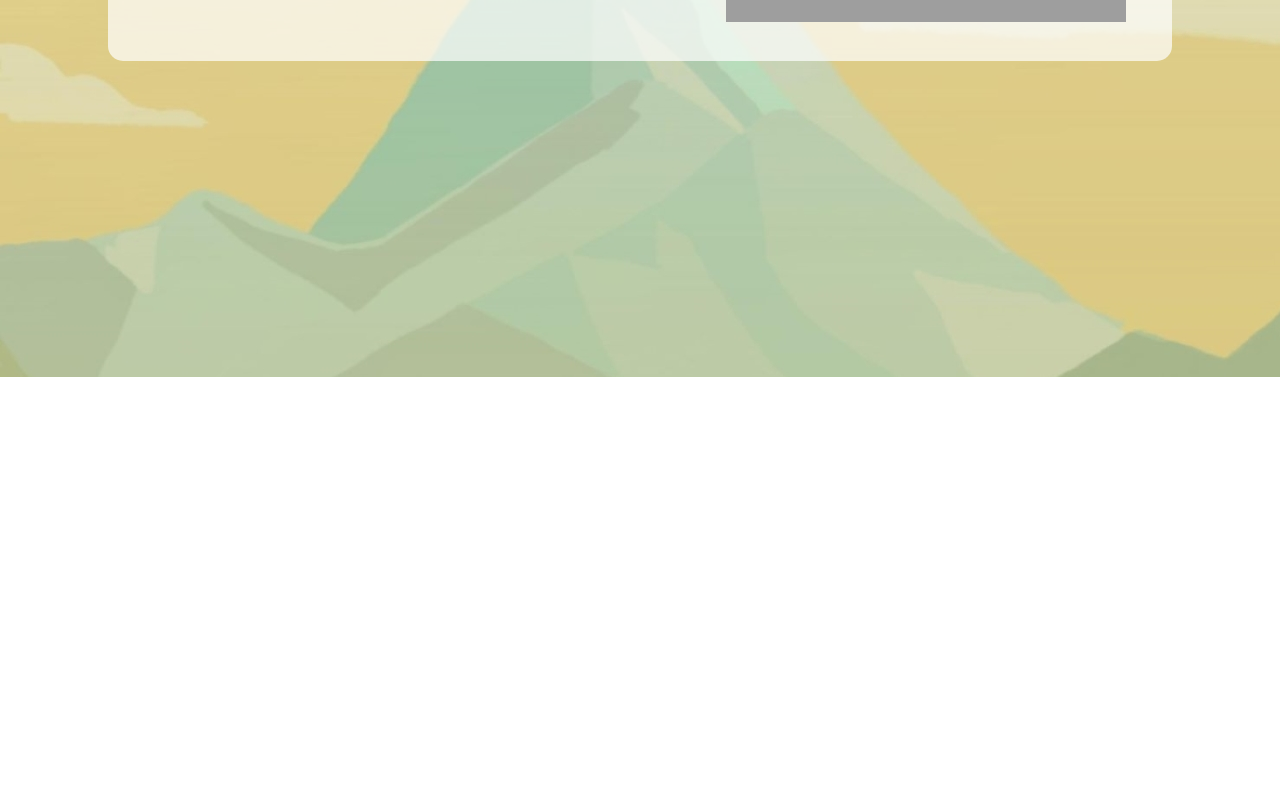
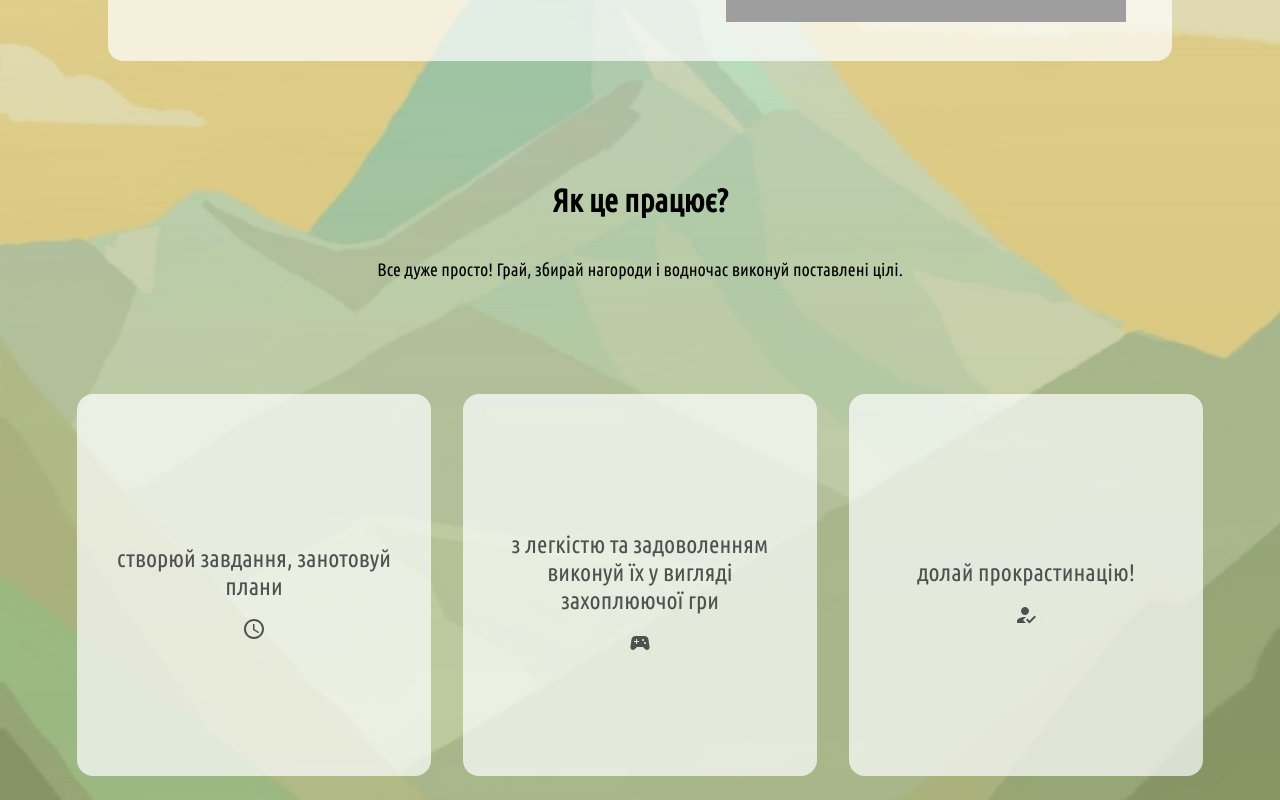
Before and after one commit to qqwz0/timesquad, a React (Create React App) app: page / in a window 1280 px wide. Shown: the part 423-1223 px from the top of the page. Before the commit the page ends 800 px from the top, so only its background shows below. Built offline with nearby package versions, Linux system fonts and the light colour scheme; grey boxes are pictures that could not be loaded.

Commit message:
added text and icons

```diff
--- a/src/App.css
+++ b/src/App.css
@@ -49,13 +49,13 @@ body {
 }
 
 .centered-arrow-container {
-	text-align: center; /* Center the content horizontally */
-	margin-top: 20px; /* Adjust the top margin as needed */
+  text-align: center;
+  margin-top: 20px;
   clear: both;
   margin: 10px auto 0;
 }
 
-.home-container{
+.home-container {
   background-color: rgba(255, 255, 255, 0.7);
   height: 100%;
   margin-top: 20px;
@@ -70,24 +70,24 @@ body {
 }
 
 .pers-image-container {
-	width: 50%; /* Adjust the width as needed */
-	float: right; /* Float the container to the right */
+  width: 50%;
+  float: right;
 }
 
 .problem-text-container {
-	width: 70%; /* Adjust the width as needed */
-  	float: left; /* Float the container to the left */
-  	padding: 20px; /* Add padding for spacing */
-  	box-sizing: border-box; /* Include padding in the width calculation */
+  width: 70%;
+  float: left;
+  padding: 20px;
+  box-sizing: border-box;
 }
 
 .problem-text-container p {
-	font-size: 16px; /* Adjust the font size */
-	line-height: 1.5; /* Adjust the line height for better readability */
+  font-size: 16px;
+  line-height: 1.5;
 }
 
 .problem-text-container button {
-	display: inline-block; /* Make the button a block element for full width */
+  display: inline-block;
   margin: 10px auto 0;
 }
 
@@ -104,10 +104,69 @@ body {
 }
 
 .home-nav h1 {
-	margin: 0; /* Remove default margin for h1 */
+  margin: 0;
 }
 
 .home-nav .account-icon {
-	font-size: 2.5rem; /* Adjust the size as needed */
+  font-size: 2.5rem;
   margin-left: auto;
 }
+
+.howitworks-section-wrapper {
+  margin-top: 5rem;
+}
+
+.howitworks-section-top p {
+  text-align: center;
+  max-width: 600px !important;
+}
+
+.howitworks-section-top h1 {
+  max-width: 700px !important;
+}
+
+.howitworks-section-top {
+  display: flex;
+  justify-content: center;
+  align-items: center;
+  flex-direction: column;
+}
+
+.howitworks-section-info {
+  width: 290px;
+  min-height: 350px;
+  background-color: rgba(255, 255, 255, 0.7);
+  padding: 1rem 2rem;
+  display: flex;
+  flex-direction: column;
+  justify-content: center;
+  align-items: center;
+  text-align: center;
+  border-radius: 1rem;
+  color: #505050;
+  margin: 1rem 1rem;
+}
+
+.howitworks-section-info h2 {
+  margin: 1rem 0rem;
+}
+
+.howitworks-section-bottom {
+  margin-top: 5rem;
+  display: flex;
+  justify-content: center;
+  flex-wrap: wrap;
+}
+
+.howitworks-section-info p {
+  flex: 1;
+  display: flex;
+  align-items: center;
+  font-weight: 600;
+}
+.ubuntu-condensed-regular.larger-font {
+	font-size: 18px;
+  }
+  .ubuntu-condensed-heading {
+	font-family: 'Ubuntu Condensed', sans-serif !important;
+  }
--- a/src/App.js
+++ b/src/App.js
@@ -1,4 +1,5 @@
 import Home from "./components/Home";
+import Howitworks from "./components/Howitworks";
 import './App.css'
 
 function App() {
@@ -8,6 +9,7 @@ function App() {
      <p>Hello project</p> */}
 
      <Home />
+     <Howitworks />
     </div>
   );
 }
--- /dev/null
+++ b/src/components/Howitworks.jsx
@@ -0,0 +1,45 @@
+import React from "react";
+import Navbar from "./Navbar";
+import Main from "./Main";
+import './font.css';
+import ScheduleIcon from '@mui/icons-material/Schedule';
+import SportsEsportsIcon from '@mui/icons-material/SportsEsports';
+import HowToRegIcon from '@mui/icons-material/HowToReg';
+
+const Howitworks = () => {
+  const howitworksInfoData = [
+    {
+      title: "створюй завдання, занотовуй плани",
+      icon: <ScheduleIcon />
+    },
+    {
+      title: "з легкістю та задоволенням виконуй їх у вигляді захоплюючої гри",
+      icon: <SportsEsportsIcon />
+    },
+    {
+      title: "долай прокрастинацію!",
+      icon: <HowToRegIcon />
+    },
+  ];
+
+  return (
+    <div className="howitworks-section-wrapper">
+        <div className="howitworks-section-top">
+          <h1 className="ubuntu-condensed-heading">Як це працює?</h1>
+          <p className="ubuntu-condensed-regular larger-font">
+            Все дуже просто! Грай, збирай нагороди і водночас виконуй поставлені цілі.
+          </p>
+        </div>
+        <div className="howitworks-section-bottom">
+          {howitworksInfoData.map((data, index) => (
+            <div className="howitworks-section-info" key={index}>
+              <h2 className="ubuntu-condensed-regular">{data.title}</h2>
+              {data.icon}
+            </div>
+          ))}
+        </div>
+    </div>
+  );
+};
+
+export default Howitworks;
```
Also changed, not shown: src/components/Main.jsx (indentation only). Lines whose indentation alone changed are shown as unchanged.
